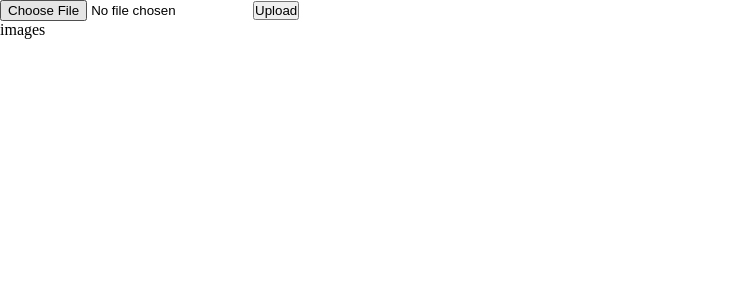
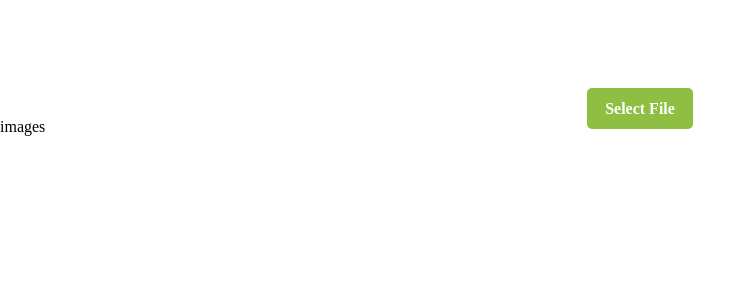
Before and after one commit to peppermint100/trying-aws, a React app in the folder client/: page / in a window 1280 px wide. Shown: the top 300 px of the page, without its empty margins (0-756 px from the left). Built offline with nearby package versions, Linux system fonts and the light colour scheme.

Commit message:
file upload design

```diff
--- a/client/package.json
+++ b/client/package.json
@@ -21,6 +21,7 @@
     "webpack-dev-server": "^3.10.1"
   },
   "dependencies": {
+    "axios": "^0.20.0",
     "css-loader": "^3.4.2",
     "file-loader": "^5.0.2",
     "html-webpack-plugin": "^3.2.0",
--- a/client/src/components/UploadForm.js
+++ b/client/src/components/UploadForm.js
@@ -1,18 +1,71 @@
-import React from 'react'
+import React, { useState } from 'react'
 
 const UploadForm = () => {
-    const onSubmit = () => {
-
+    const containerStyle = {
+        position: "relative",
+        display: "flex",
+        justifyContent: "center",
+        marginTop: "100px"
     }
 
-    const onChange = () => {
+    const inputStyle = {
+        display: "none"
+    }
 
+    const buttonStyle ={
+        all:"unset",
+        display: "inline",
+        cursor: "pointer",
+        fontSize: "24px",
+        color: "#555555"
     }
+
+    const labelStyle ={
+        padding: "12px 18px",
+        cursor: "pointer",
+        borderRadius: "5px",
+        backgroundColor: "#8ebf42",
+        fontSize: "16px",
+        fontWeight: "bold",
+        color: "#fff"
+    }
+
+    const [file, setFile] = useState(null)
+    const [img, setImg] = useState({
+        fileName: "",
+        filePath: ""
+    })
+
+    const onSubmit = (e) => {
+        e.preventDefault()
+        console.log(file)
+    }
+
+    const onChange = (e) => {
+        console.log(e.target.files[0])
+        setFile(e.target.files[0])
+    }
+
     return (
-        <form onSubmit={onSubmit}>
-            <input type="file" onChange={onChange} />
-            <button type="submit">Upload</button>
-        </form>
+        <div style={containerStyle}>
+
+            <form onSubmit={onSubmit}>
+                <label htmlFor="upload" style={labelStyle}>Select File</label>
+                <input type="file" id="upload" onChange={onChange} style={inputStyle} />
+                <div>
+                    { file ?
+                        (
+                            <>
+                                <img src={file.filePath} />
+                                <p>{file.name}</p>
+                                <button type="submit" style={buttonStyle}>📌 Upload This Image</button>
+                            </>
+                        )
+                        : null
+                    }
+                </div>
+            </form>
+        </div>
     )
 }
 
```
Also changed, not shown: 1 other file (tests, documents, lock files or other folders).
